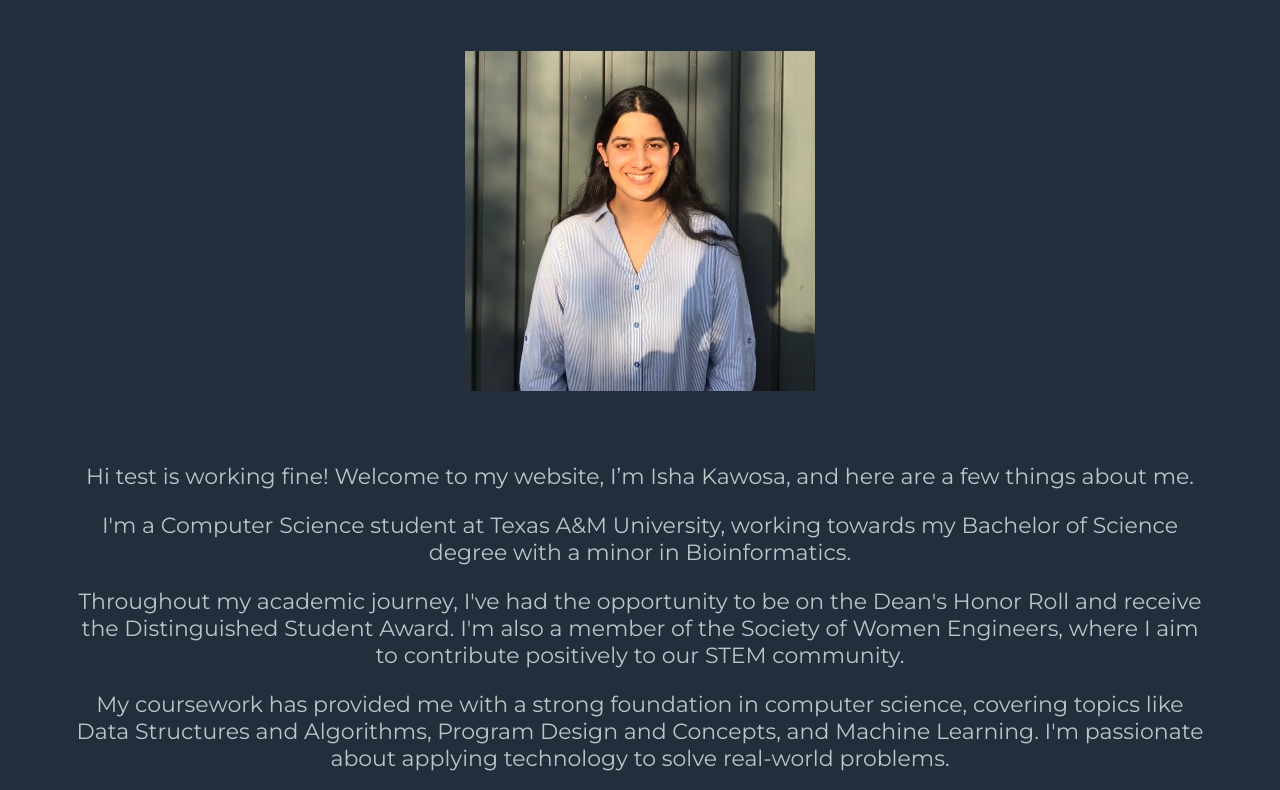
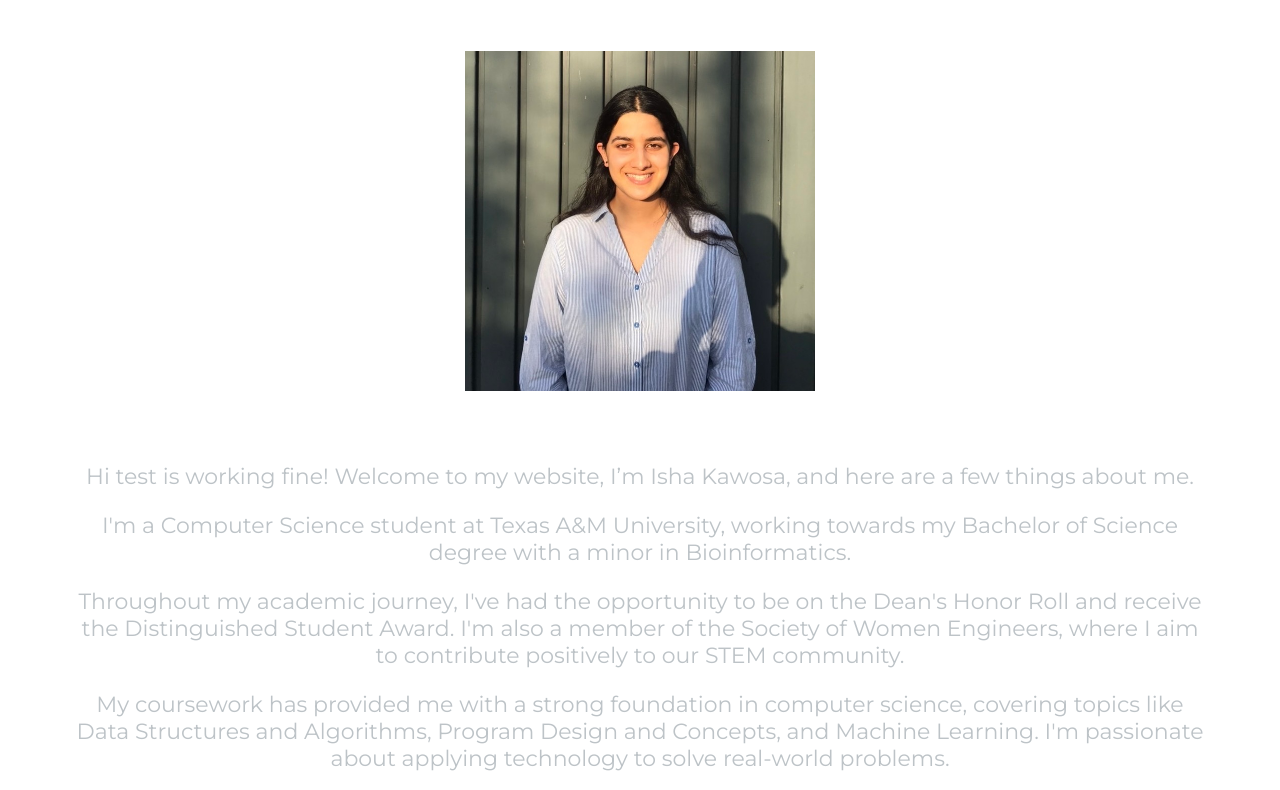
Before and after one commit to isha-kawosa/CSCE412-project5, a plain HTML site: page index.html in a window 1280 px wide. Shown: the part 307-1097 px from the top of the page. Drawn offline with Linux system fonts and the light colour scheme; a web font is replaced by a local one.

Commit message:
Update landingstyle.css

```diff
--- a/landingstyle.css
+++ b/landingstyle.css
@@ -1,5 +1,5 @@
 body {
-    background-color: #212F3C;
+    background-color: white;
     margin: 0;
     padding: 0;
 }
```
